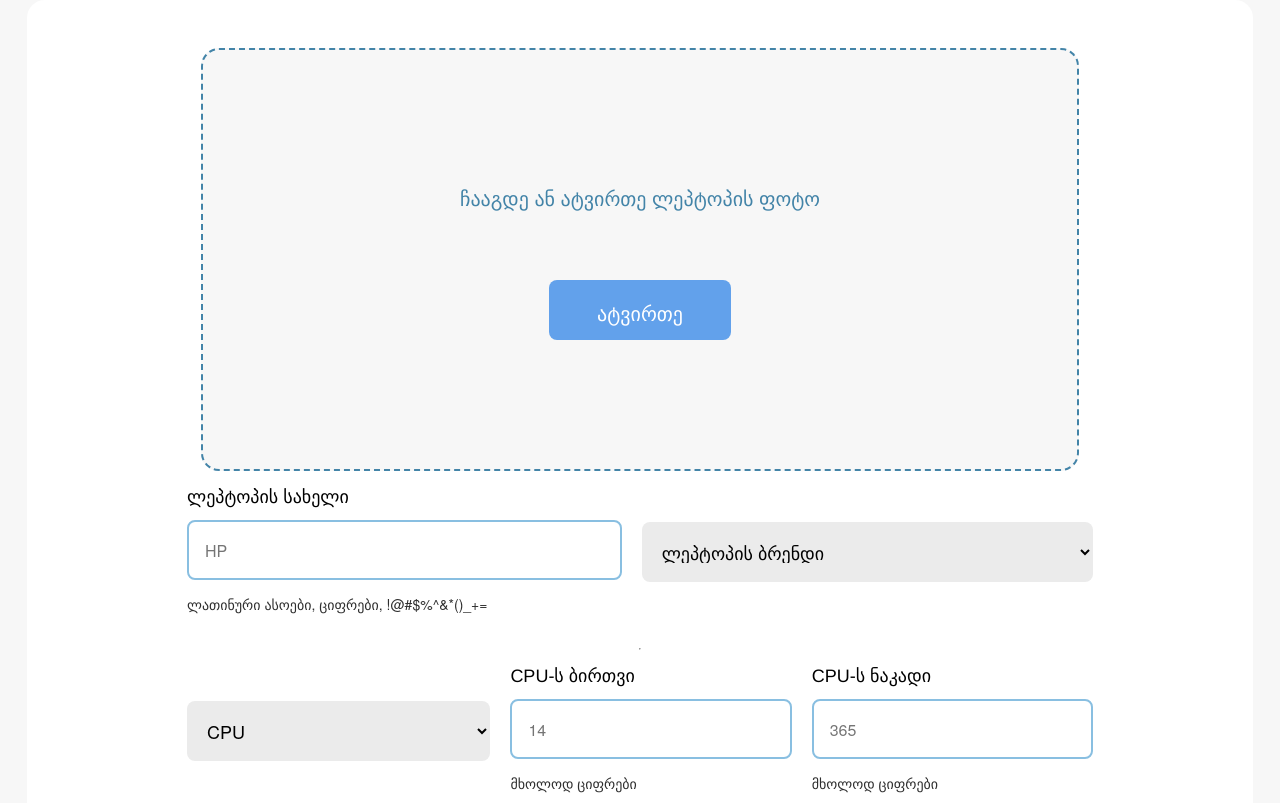
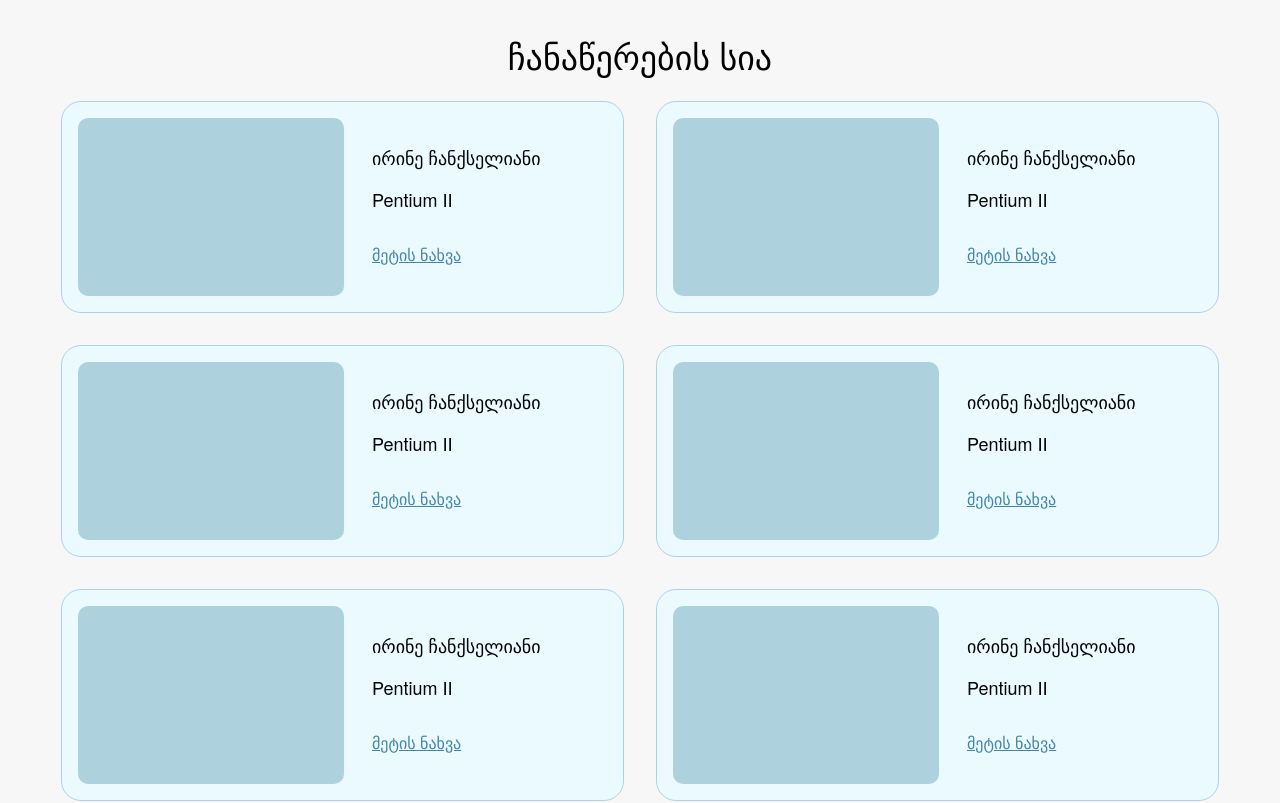
Before and after one commit to David-Koshkadze/redberry-bootcamp-reactnode, a React (Vite) app: page / in a window 1280 px wide. Shown: the top 803 px of the page. Built offline with nearby package versions, Linux system fonts and the light colour scheme; a web font is replaced by a local one.

Commit message:
add list component

```diff
--- a/src/App.tsx
+++ b/src/App.tsx
@@ -1,11 +1,13 @@
 import InfoPage from "./pages/InfoPage"
 import LaptopDetails from "./pages/LaptopDetails"
+import List from "./pages/List"
 
 function App() {
   return (
     <>
       {/* <InfoPage /> */}
-      <LaptopDetails />
+      {/* <LaptopDetails /> */}
+      <List />
     </>
   )
 }
--- a/src/index.css
+++ b/src/index.css
@@ -13,6 +13,7 @@
   /* Colors */
   --black-500: hsla(0, 0%, 18%, 1);
   --bg-gray: hsla(0, 0%, 97%, 1);
+  --blue-300: hsl(205, 59%, 80%);
   --blue-400: hsla(203, 60%, 71%, 1);
   --blue-600: hsla(201, 50%, 53%, 1);
   --blue-700: hsla(201, 43%, 46%, 1);
@@ -206,3 +207,41 @@ input[type="radio"] {
   text-decoration: none;
   font-size: 20px;
 }
+
+/* List Styles */
+.list__container {
+  width: 100%;
+  height: 100vh;
+  padding: 3rem;
+  display: flex;
+  align-items: center;
+  flex-direction: column;
+}
+
+.list__cards-wrapper {
+  display: grid;
+  grid-template-columns: 563px 563px;
+  gap: 2rem;
+}
+
+.list__card {
+  background-color: #EAFAFF;
+  border: 1px solid var(--blue-300);
+  border-radius: 20px;
+  display: flex;
+  align-items: center;
+  padding: 1rem;
+}
+
+.list__rect-Img {
+  width: 266px;
+  height: 178px;
+  background-color: #add2de;
+  border-radius: 10px;
+}
+
+.list__card-more {
+  color: var(--blue-700);
+  font-size: 1rem;
+  text-decoration: underline;
+}
--- /dev/null
+++ b/src/pages/List.tsx
@@ -0,0 +1,35 @@
+import React from "react";
+
+const List = () => {
+  return (
+    <div className="list__container">
+      <h1
+        style={{
+          fontSize: "34px",
+          lineHeight: "21px",
+          fontWeight: 700,
+          marginBottom: "2rem",
+        }}
+      >
+        ჩანაწერების სია
+      </h1>
+
+      <div className="list__cards-wrapper">
+        {[1, 2, 3, 4, 5, 6, 7, 8].map(() => (
+          <div className="list__card">
+            {/* Image */}
+            <div className="list__rect-Img"></div>
+
+            <div className="list__card-details" style={{marginLeft: '1.75rem'}}>
+              <p style={{fontSize: '18px', fontWeight: 500, marginBottom: '1rem'}}>ირინე ჩანქსელიანი</p>
+              <p style={{fontSize: '18px', fontWeight: 400, marginBottom: '2rem'}}>Pentium II</p>
+              <a className="list__card-more">მეტის ნახვა</a>
+            </div>
+          </div>
+        ))}
+      </div>
+    </div>
+  );
+};
+
+export default List;
```
